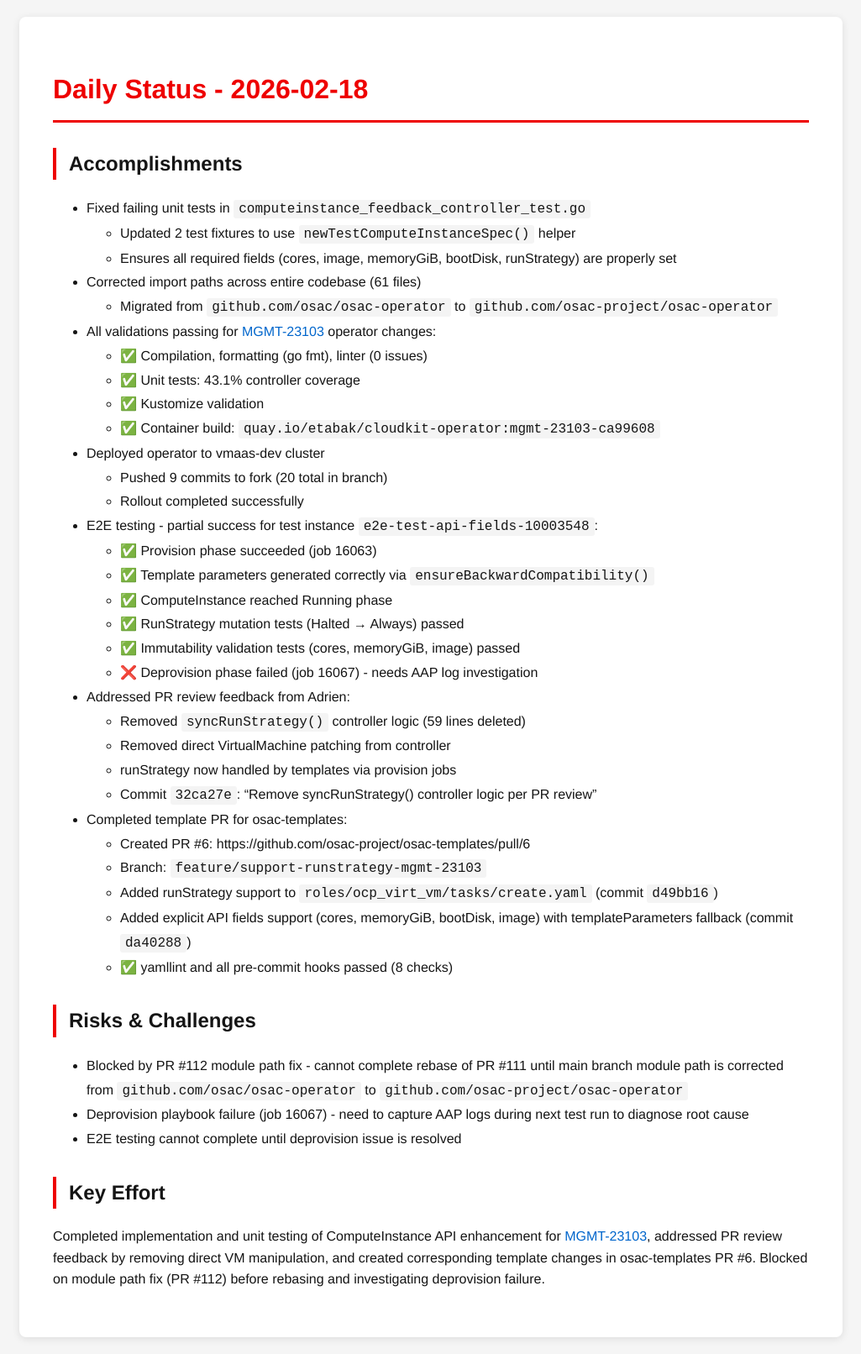
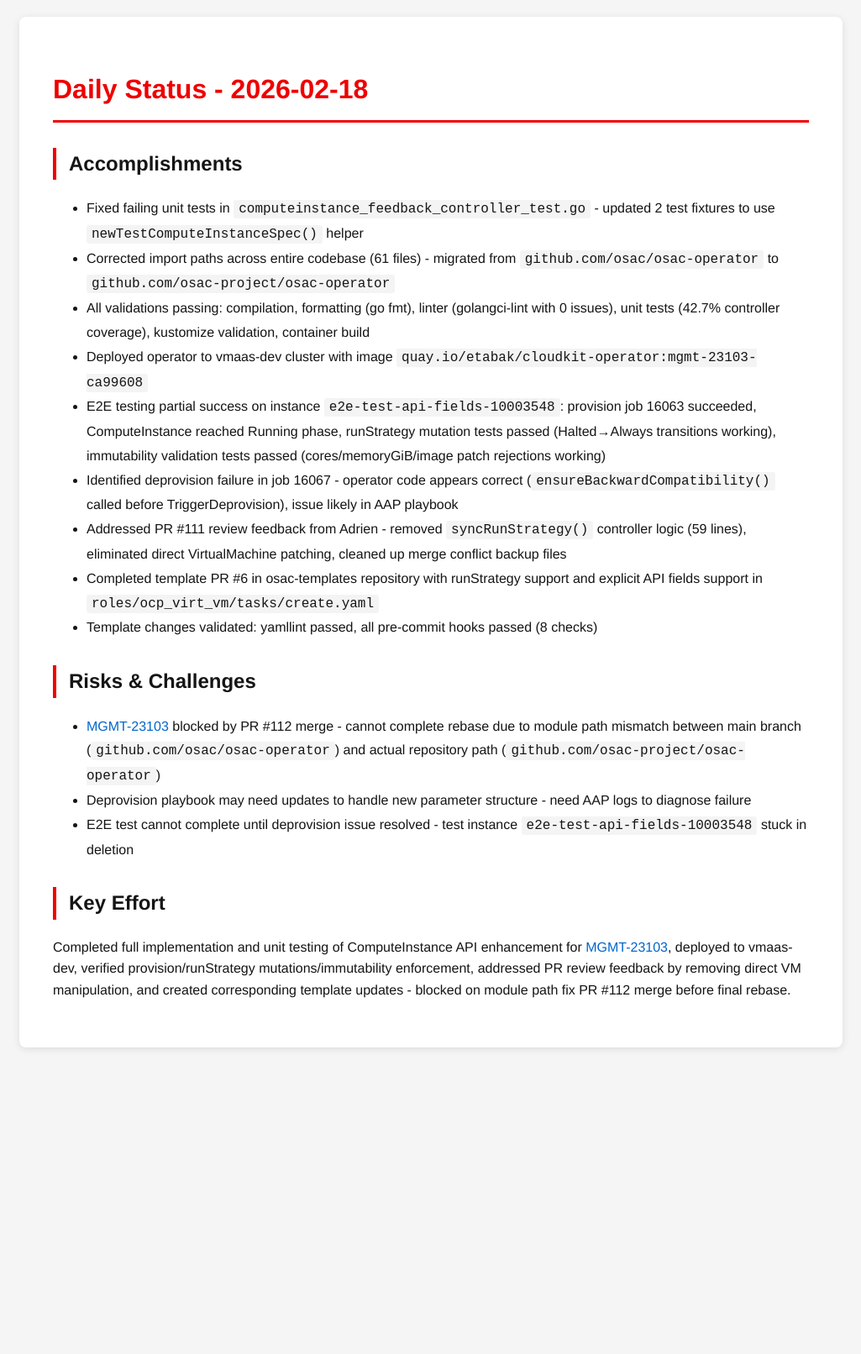
Before and after one commit to tzvatot/daily-status, a Jekyll site: the page built from 2026-02-18.md, in a window 1280 px wide. Shown: the whole page at 84% size, without its empty margins (127-1152 px from the left). Built offline with Jekyll 4.4.1, drawn with Linux system fonts in a browser that asks for light colours; after the commit the page ends 1267 px from its top, so only the background shows below that.

Commit message:
Daily status update - 2026-02-18

```diff
--- a/2026-02-18.md
+++ b/2026-02-18.md
@@ -7,45 +7,20 @@ date: 2026-02-18
 # Daily Status - 2026-02-18
 
 ## Accomplishments
-
-- Fixed failing unit tests in `computeinstance_feedback_controller_test.go`
-  - Updated 2 test fixtures to use `newTestComputeInstanceSpec()` helper
-  - Ensures all required fields (cores, image, memoryGiB, bootDisk, runStrategy) are properly set
-- Corrected import paths across entire codebase (61 files)
-  - Migrated from `github.com/osac/osac-operator` to `github.com/osac-project/osac-operator`
-- All validations passing for [MGMT-23103](https://issues.redhat.com/browse/MGMT-23103) operator changes:
-  - ✅ Compilation, formatting (go fmt), linter (0 issues)
-  - ✅ Unit tests: 43.1% controller coverage
-  - ✅ Kustomize validation
-  - ✅ Container build: `quay.io/etabak/cloudkit-operator:mgmt-23103-ca99608`
-- Deployed operator to vmaas-dev cluster
-  - Pushed 9 commits to fork (20 total in branch)
-  - Rollout completed successfully
-- E2E testing - partial success for test instance `e2e-test-api-fields-10003548`:
-  - ✅ Provision phase succeeded (job 16063)
-  - ✅ Template parameters generated correctly via `ensureBackwardCompatibility()`
-  - ✅ ComputeInstance reached Running phase
-  - ✅ RunStrategy mutation tests (Halted → Always) passed
-  - ✅ Immutability validation tests (cores, memoryGiB, image) passed
-  - ❌ Deprovision phase failed (job 16067) - needs AAP log investigation
-- Addressed PR review feedback from Adrien:
-  - Removed `syncRunStrategy()` controller logic (59 lines deleted)
-  - Removed direct VirtualMachine patching from controller
-  - runStrategy now handled by templates via provision jobs
-  - Commit `32ca27e`: "Remove syncRunStrategy() controller logic per PR review"
-- Completed template PR for osac-templates:
-  - Created PR #6: https://github.com/osac-project/osac-templates/pull/6
-  - Branch: `feature/support-runstrategy-mgmt-23103`
-  - Added runStrategy support to `roles/ocp_virt_vm/tasks/create.yaml` (commit `d49bb16`)
-  - Added explicit API fields support (cores, memoryGiB, bootDisk, image) with templateParameters fallback (commit `da40288`)
-  - ✅ yamllint and all pre-commit hooks passed (8 checks)
+- Fixed failing unit tests in `computeinstance_feedback_controller_test.go` - updated 2 test fixtures to use `newTestComputeInstanceSpec()` helper
+- Corrected import paths across entire codebase (61 files) - migrated from `github.com/osac/osac-operator` to `github.com/osac-project/osac-operator`
+- All validations passing: compilation, formatting (go fmt), linter (golangci-lint with 0 issues), unit tests (42.7% controller coverage), kustomize validation, container build
+- Deployed operator to vmaas-dev cluster with image `quay.io/etabak/cloudkit-operator:mgmt-23103-ca99608`
+- E2E testing partial success on instance `e2e-test-api-fields-10003548`: provision job 16063 succeeded, ComputeInstance reached Running phase, runStrategy mutation tests passed (Halted→Always transitions working), immutability validation tests passed (cores/memoryGiB/image patch rejections working)
+- Identified deprovision failure in job 16067 - operator code appears correct (`ensureBackwardCompatibility()` called before TriggerDeprovision), issue likely in AAP playbook
+- Addressed PR #111 review feedback from Adrien - removed `syncRunStrategy()` controller logic (59 lines), eliminated direct VirtualMachine patching, cleaned up merge conflict backup files
+- Completed template PR #6 in osac-templates repository with runStrategy support and explicit API fields support in `roles/ocp_virt_vm/tasks/create.yaml`
+- Template changes validated: yamllint passed, all pre-commit hooks passed (8 checks)
 
 ## Risks & Challenges
-
-- Blocked by PR #112 module path fix - cannot complete rebase of PR #111 until main branch module path is corrected from `github.com/osac/osac-operator` to `github.com/osac-project/osac-operator`
-- Deprovision playbook failure (job 16067) - need to capture AAP logs during next test run to diagnose root cause
-- E2E testing cannot complete until deprovision issue is resolved
+- [MGMT-23103](https://issues.redhat.com/browse/MGMT-23103) blocked by PR #112 merge - cannot complete rebase due to module path mismatch between main branch (`github.com/osac/osac-operator`) and actual repository path (`github.com/osac-project/osac-operator`)
+- Deprovision playbook may need updates to handle new parameter structure - need AAP logs to diagnose failure
+- E2E test cannot complete until deprovision issue resolved - test instance `e2e-test-api-fields-10003548` stuck in deletion
 
 ## Key Effort
-
-Completed implementation and unit testing of ComputeInstance API enhancement for [MGMT-23103](https://issues.redhat.com/browse/MGMT-23103), addressed PR review feedback by removing direct VM manipulation, and created corresponding template changes in osac-templates PR #6. Blocked on module path fix (PR #112) before rebasing and investigating deprovision failure.
+Completed full implementation and unit testing of ComputeInstance API enhancement for [MGMT-23103](https://issues.redhat.com/browse/MGMT-23103), deployed to vmaas-dev, verified provision/runStrategy mutations/immutability enforcement, addressed PR review feedback by removing direct VM manipulation, and created corresponding template updates - blocked on module path fix PR #112 merge before final rebase.
```
